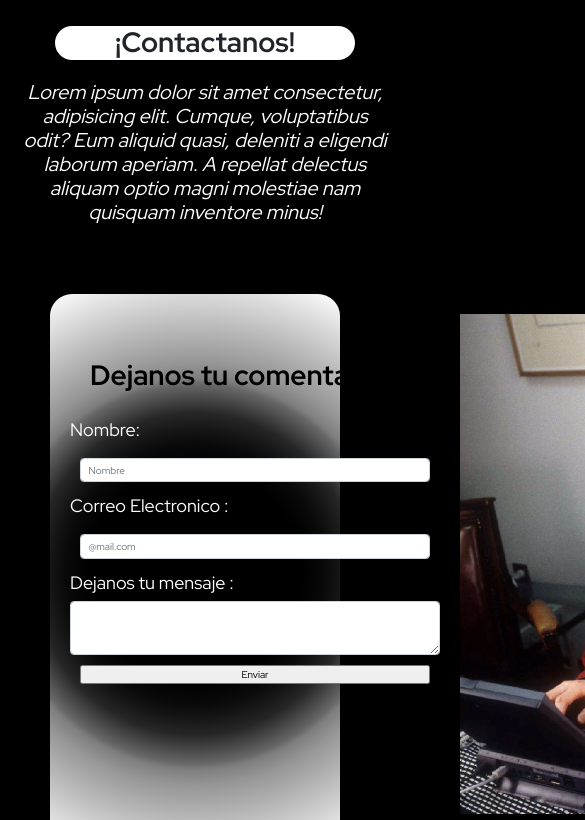
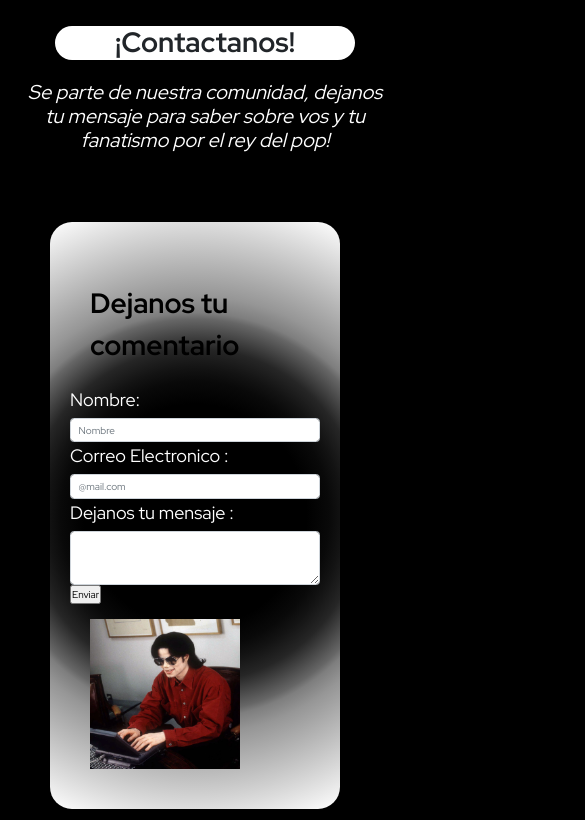
Before and after one commit to micaelabt/preentrega2-micaelatorres, a website: page paginas/contacto.html in a window 390 px wide. Shown: the part 180-1000 px from the top of the page, 585 px wide, since content can reach past the window. Drawn offline with nearby package versions, Linux system fonts and the light colour scheme.

Commit message:
contacto responsive

```diff
--- a/css/style.css
+++ b/css/style.css
@@ -31,7 +31,7 @@
   font-size: 24px;
   text-align: left;
   margin-bottom: 10%;
-  margin-left: 10px;
+  margin-left: 15px;
 }
 
 @media screen and (max-width: 1000px) {
@@ -104,7 +104,6 @@ nav #navbarNavDropdown a.nav-link {
 
 /*--------FOOTER--------*/
 footer {
-  display: flex;
   flex-direction: center;
   grid-area: footer;
 }
@@ -148,6 +147,7 @@ footer .redessociales img {
     color: white;
   }
   footer {
+    display: flex;
     flex-direction: column;
     align-items: center;
   }
@@ -161,11 +161,15 @@ footer .redessociales img {
     width: 10px;
   }
 }
+
+/*--------HISTORIA--------*/
+
 .cajacontenedora {
   display: flex;
   flex-direction: column;
 }
 .cajacontenedora .historiarey {
+
   justify-content: center;
   text-align: center;
   color: white;
@@ -188,7 +192,7 @@ footer .redessociales img {
   width: 200px;
   height: 60px;
   padding: 15px;
-  margin: 20px 40px 20px 120px;
+  margin: 120px 40px 20px 120px;
   background-color: white;
   border-radius: 22px 22px 22px 22px;
   -moz-border-radius: 22px 22px 22px 22px;
@@ -298,6 +302,7 @@ footer .redessociales img {
   border: 10px solid black;
 }
 
+/*--------DISCOGRAFIA--------*/
 .banner {
   width: auto;
   height: auto;
@@ -320,7 +325,6 @@ footer .redessociales img {
   font-size: 24px;
   border-radius: 5%;
 }
-
 .album-responsive {
   margin: 20px;
   display: flex;
@@ -399,6 +403,7 @@ footer .redessociales img {
     margin-left: 10px;
   }
 }
+/*--------GALERIA--------*/
 #galeria .titulo_galeria {
   color: white;
   text-align: center;
@@ -418,21 +423,12 @@ footer .redessociales img {
 
 #galeria img {
   width: 100%;
-  height: 250px;
+  height: 280px;
 }
 #galeria img:hover {
   border: 5px solid red;
 }
-
-@media screen and (max-width: 1000px) {
-  img {
-    width: none;
-    height: 200px;
-  }
-  img:hover {
-    border: none;
-  }
-}
+/*--------CONTACTO--------*/
 .cajacontacto {
   display: flex;
   flex-direction: column;
@@ -471,15 +467,15 @@ footer .redessociales img {
   border-radius: 22px 22px 22px 22px;
   -moz-border-radius: 22px 22px 22px 22px;
   -webkit-border-radius: 22px 22px 22px 22px;
-  display: flex;
   flex-direction: row;
   justify-content: space-around;
   margin: 50px;
   padding: 20px;
+  display:flex;
 }
 .contenedor_contacto img {
-  width: 500px;
-  height: 500px;
+  width: 450px;
+  height: 450px;
   background-position: right;
   margin-left: 20px;
   margin-bottom: 20px;
@@ -497,12 +493,22 @@ footer .redessociales img {
 }
 .contenedor_contacto label {
   color: white;
-  display: inline-block;
   font-size: 18px;
   vertical-align: top;
   text-align: center;
 }
-.contenedor_contacto input {
-  margin: 10px;
-  width: 350px;
+@media screen and (max-width: 1000px) {
+  .contenedor_contacto img {
+    width: 150px;
+    height: 150px;
+    margin-top: 15px;
+    align-items: center;
+    justify-content: center;
+  }
+  .contenedor_contacto {
+    flex-direction: column;
+  }
+  img:hover {
+    border: none;
+  }
 }
--- a/paginas/contacto.html
+++ b/paginas/contacto.html
@@ -51,8 +51,7 @@
   <section class="cajacontacto">
 
         <h1 class="titulocontacto">¡Contactanos!</h1>
-        <h2 class="titulocontacto__subtitulo">Lorem ipsum dolor sit amet consectetur,
-          adipisicing elit. Cumque, voluptatibus odit? Eum aliquid quasi, deleniti a eligendi laborum aperiam. A repellat delectus aliquam optio magni molestiae nam quisquam inventore minus!</h2>
+        <h2 class="titulocontacto__subtitulo">Se parte de nuestra comunidad, dejanos tu mensaje para saber sobre vos y tu fanatismo por el rey del pop!</h2>
   </section>
                             <div class="contenedor_contacto">
                                  <form class="formulario">
```
Also changed, not shown: index.html (+1 -6 lines), paginas/galeria.html (+0 -61 lines), paginas/historia.html (+0 -1 lines).
